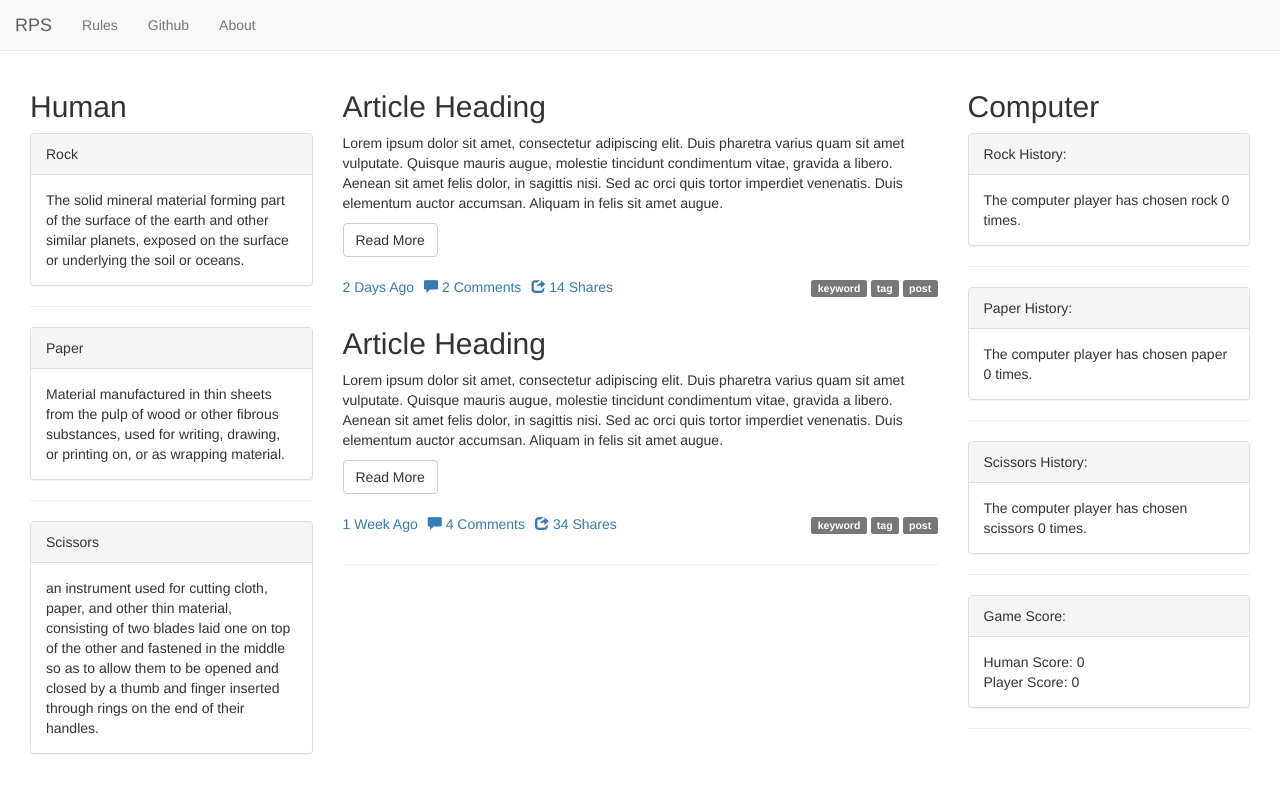
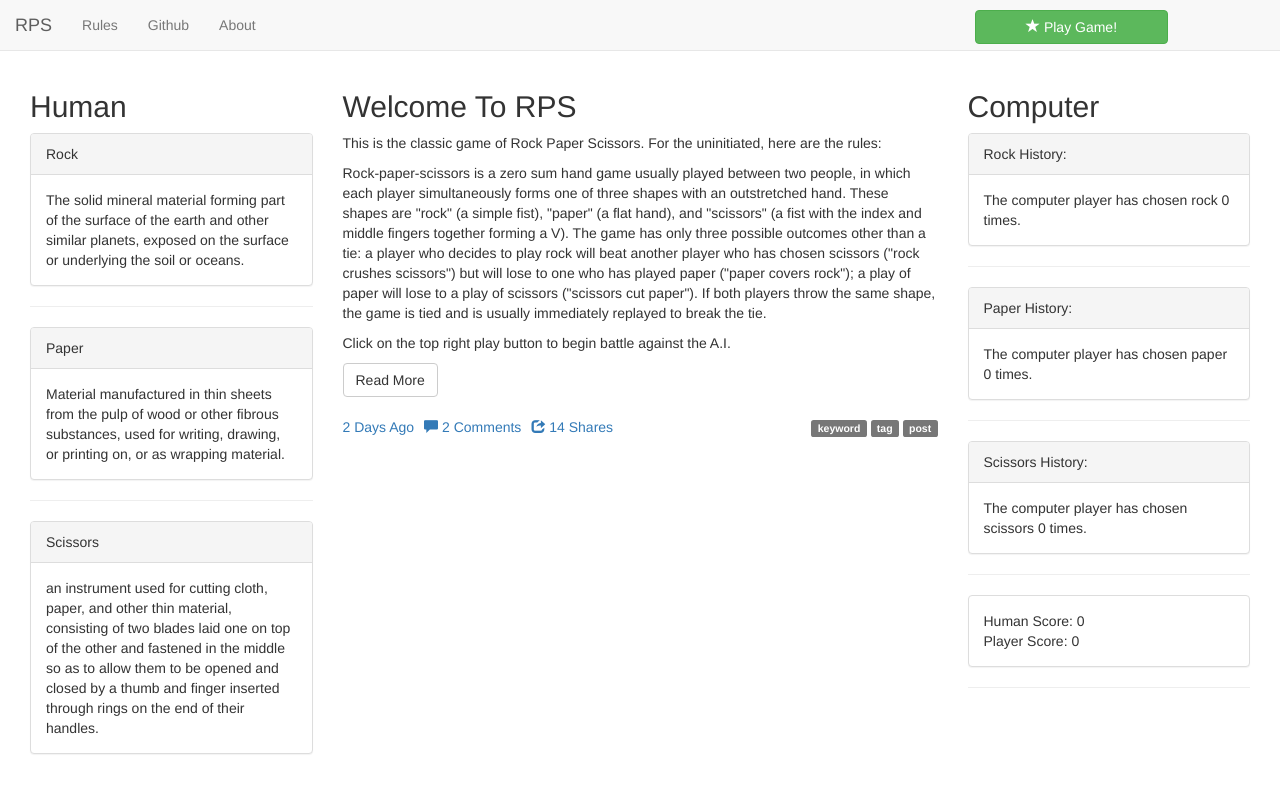
Before and after one commit to toymechqm/RPS, a plain HTML site: page index.html in a window 1280 px wide. Drawn offline with nearby package versions, Linux system fonts and the light colour scheme.

Commit message:
got 1st test jquery running

```diff
--- a/css/styles.css
+++ b/css/styles.css
@@ -11,3 +11,9 @@ author: bootply.com
 body {
   padding-top: 70px;
 }
+
+#play {
+  margin-top: 10px;
+  padding-left: 50px;
+  padding-right: 50px;
+}
--- a/index.html
+++ b/index.html
@@ -12,7 +12,8 @@
 
     <script src="https://ajax.googleapis.com/ajax/libs/jquery/2.1.3/jquery.min.js"></script>
     <script src="https://maxcdn.bootstrapcdn.com/bootstrap/3.3.5/js/bootstrap.min.js" integrity="sha256-Sk3nkD6mLTMOF0EOpNtsIry+s1CsaqQC1rVLTAy+0yc= sha512-K1qjQ+NcF2TYO/eI3M6v8EiNYZfA95pQumfvcVrTHtwQVDG+aHRqLi/ETn2uB+1JqwYqVG3LIvdm9lj6imS/pQ==" crossorigin="anonymous"></script>
-    <script src="js/rplogic.js"></script>
+    <script src="js/rpslogic.js"></script>
+    <script src="js/ui.js"></script>
 
     <!--[if lt IE 9]>
       <script src="//html5shim.googlecode.com/svn/trunk/html5.js"></script>
@@ -36,8 +37,10 @@
           <li><a href="#">Github</a></li>
           <li><a href="#">About</a></li>
         </ul>
-
-
+        <div class="col-sm-3 col-md-3 pull-right">
+          <button type="button" class="btn btn-success" id="play">
+            <span class="glyphicon glyphicon-star" aria-hidden="true"></span> Play Game!
+          </button>
       </div>
     </nav>
 
@@ -67,32 +70,21 @@
       <div class="col-sm-6">
         <div class="row">
           <div class="col-xs-12">
-            <h2>Article Heading</h2>
-            <p>Lorem ipsum dolor sit amet, consectetur adipiscing elit. Duis pharetra varius quam sit amet vulputate.
-              Quisque mauris augue, molestie tincidunt condimentum vitae, gravida a libero. Aenean sit amet felis
-              dolor, in sagittis nisi. Sed ac orci quis tortor imperdiet venenatis. Duis elementum auctor accumsan.
-              Aliquam in felis sit amet augue.</p>
+            <h2>Welcome To RPS</h2>
+            <p>
+              This is the classic game of Rock Paper Scissors. For the uninitiated, here are the rules:
+            </p>
+            <p>
+              Rock-paper-scissors is a zero sum hand game usually played between two people, in which each player simultaneously forms one of three shapes with an outstretched hand. These shapes are "rock" (a simple fist), "paper" (a flat hand), and "scissors" (a fist with the index and middle fingers together forming a V). The game has only three possible outcomes other than a tie: a player who decides to play rock will beat another player who has chosen scissors ("rock crushes scissors") but will lose to one who has played paper ("paper covers rock"); a play of paper will lose to a play of scissors ("scissors cut paper"). If both players throw the same shape, the game is tied and is usually immediately replayed to break the tie.
+            </p>
+            <p>
+              Click on the top right play button to begin battle against the A.I.
+            </p>
             <p class="lead"><button class="btn btn-default">Read More</button></p>
             <p class="pull-right"><span class="label label-default">keyword</span> <span class="label label-default">tag</span> <span class="label label-default">post</span></p>
             <ul class="list-inline"><li><a href="#">2 Days Ago</a></li><li><a href="#"><i class="glyphicon glyphicon-comment"></i> 2 Comments</a></li><li><a href="#"><i class="glyphicon glyphicon-share"></i> 14 Shares</a></li></ul>
           </div>
         </div>
-
-
-
-        <div class="row">
-          <div class="col-xs-12">
-            <h2>Article Heading</h2>
-            <p>Lorem ipsum dolor sit amet, consectetur adipiscing elit. Duis pharetra varius quam sit amet vulputate.
-              Quisque mauris augue, molestie tincidunt condimentum vitae, gravida a libero. Aenean sit amet felis
-              dolor, in sagittis nisi. Sed ac orci quis tortor imperdiet venenatis. Duis elementum auctor accumsan.
-              Aliquam in felis sit amet augue.</p>
-            <p class="lead"><button class="btn btn-default">Read More</button></p>
-            <p class="pull-right"><span class="label label-default">keyword</span> <span class="label label-default">tag</span> <span class="label label-default">post</span></p>
-            <ul class="list-inline"><li><a href="#">1 Week Ago</a></li><li><a href="#"><i class="glyphicon glyphicon-comment"></i> 4 Comments</a></li><li><a href="#"><i class="glyphicon glyphicon-share"></i> 34 Shares</a></li></ul>
-          </div>
-        </div>
-        <hr>
       </div><!--/center-->
 
       <!--right-->
@@ -114,7 +106,6 @@
             </div>
             <hr>
             <div class="panel panel-default">
-              <div class="panel-heading">Game Score:</div>
               <div class="panel-body">Human Score: 0 <br> Player Score: 0
               </div>
             </div>
--- a/js/rpslogic.js
+++ b/js/rpslogic.js
@@ -99,5 +99,3 @@ function playToFive() {
     }
     return [playerWins, computerWins];
 }
-
-playToFive();
--- /dev/null
+++ b/js/ui.js
@@ -0,0 +1,5 @@
+$( document ).ready(function() {
+  $( "button" ).click(function() {
+    $( ".col-xs-12" ).hide( "slow" );
+  });
+});
```
